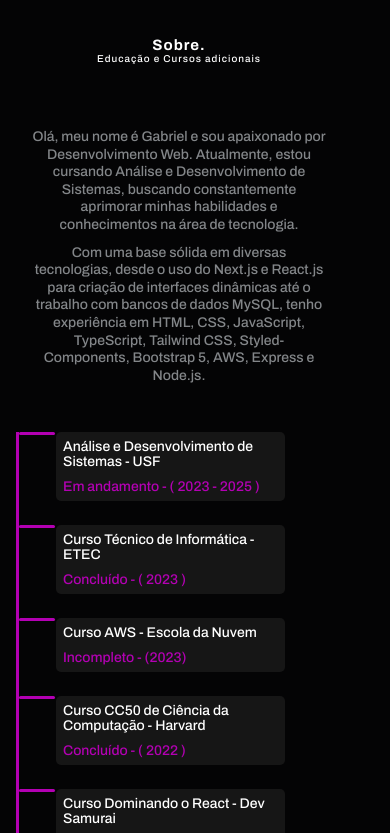
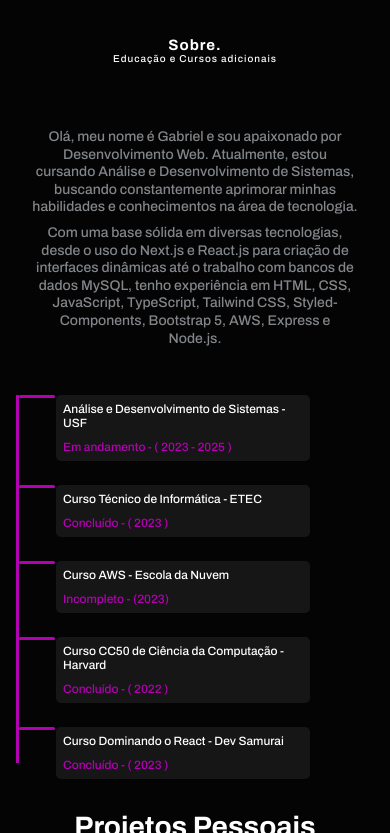
Before and after one commit to gabrielfula/PortfolioReact, a React (Vite) app: page / in a window 390 px wide. Shown: the part 871-1704 px from the top of the page. Built offline with nearby package versions, Linux system fonts and the light colour scheme.

Commit message:
style: change media query projetos

```diff
--- a/src/components/Projetos/styles.jsx
+++ b/src/components/Projetos/styles.jsx
@@ -3,12 +3,6 @@ import styled from "styled-components";
 export const ContentProjetos = styled.section`
   height: 100%;
   padding-top: 1rem;
-  display: flex;
-  flex-direction: column;
-
-  @media (max-width: 960px) {
-    padding-top: 5rem;
-  }
 `;
 
 export const Sticky = styled.div`
--- a/src/components/Sobre/Sobre.jsx
+++ b/src/components/Sobre/Sobre.jsx
@@ -17,7 +17,7 @@ export default (Sobre) => {
           <TextAbout>
             <motion.p
               initial={{ opacity: 0, x: -100 }}
-              transition={{ duration: 3 }}
+              transition={{ duration: 2 }}
               whileInView={{ opacity: 1, x: 0 }}
               exit={{ opacity: 0 }}
             >
@@ -28,7 +28,7 @@ export default (Sobre) => {
             </motion.p>
             <motion.p
               initial={{ opacity: 0, x: -100 }}
-              transition={{ duration: 3 }}
+              transition={{ duration: 1.6 }}
               whileInView={{ opacity: 1, x: 0 }}
               exit={{ opacity: 0 }}
             >
@@ -40,6 +40,7 @@ export default (Sobre) => {
             </motion.p>
           </TextAbout>
 
+          <section>
             <motion.ul
               initial={{ opacity: 0, x: -100 }}
               transition={{ duration: 3 }}
@@ -71,6 +72,7 @@ export default (Sobre) => {
                 <span>Concluído - ( 2023 )</span>
               </li>
             </motion.ul>
+          </section>
         </div>
       </ContentAbout>
     </>
--- a/src/components/Sobre/styles.jsx
+++ b/src/components/Sobre/styles.jsx
@@ -5,7 +5,6 @@ export const ContentAbout = styled.div`
   flex-direction: column;
   background: ${({ theme }) => theme.colors.primary};
   justify-content: center;
-  padding: 0 2rem 1rem 0;
   align-items: center;
   gap: 1rem;
   height: 100vh;
@@ -29,12 +28,7 @@ export const ContentAbout = styled.div`
       width: 3px;
       top: 0;
       bottom: 1rem;
-      height: 50vh;
       background: ${({ theme }) => theme.colors.pink};
-
-      @media (max-width: 420px) {
-        height: 35rem;
-      }
     }
   }
 
@@ -47,7 +41,7 @@ export const ContentAbout = styled.div`
     padding: 7px;
     border-radius: 5px;
     width: 80%;
-    font-size: 14px;
+    font-size: 12px;
 
     &::after {
       position: absolute;
@@ -84,7 +78,7 @@ export const Title = styled.div`
   text-align: center;
 
   @media (max-width: 992px) {
-    padding-top: 6rem;
+    /* padding-top: 4rem; */
   }
 `;
 
@@ -92,10 +86,10 @@ export const TextAbout = styled.div`
   display: flex;
   align-items: center;
   flex-direction: column;
-  gap: 10px;
+  gap: 8px;
   text-align: center;
   line-height: 1.1rem;
-  width: 50%;
+  width: 40%;
 
   @media (max-width: 992px) {
     width: 100%;
--- a/src/components/Work/styles.jsx
+++ b/src/components/Work/styles.jsx
@@ -1,12 +1,12 @@
 import styled from "styled-components";
 
 export const ContainerProjeto = styled.section`
-  height: 100vh;
-  padding: 6rem 0;
+  height: 100%;
+  margin-top: 2rem;
 
-  @media (max-width: 968px) {
+  /* @media (max-width: 968px) {
     padding-top: 2rem;
-  }
+  } */
 
   div {
     display: flex;
```
Lines whose indentation alone changed are shown as unchanged.
